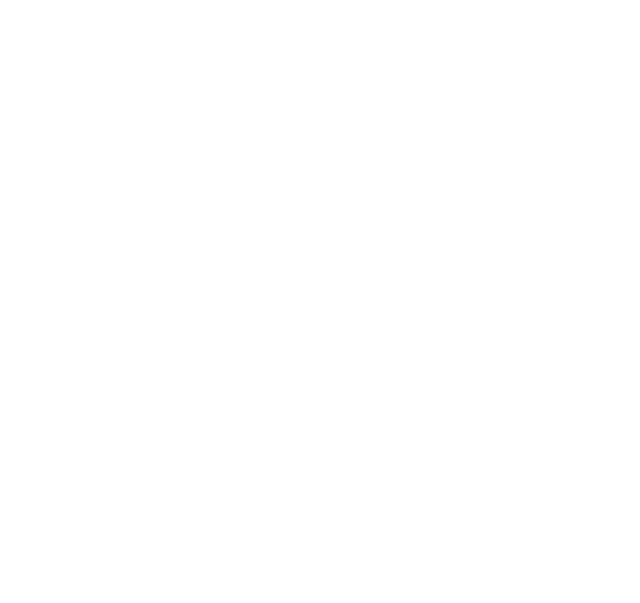
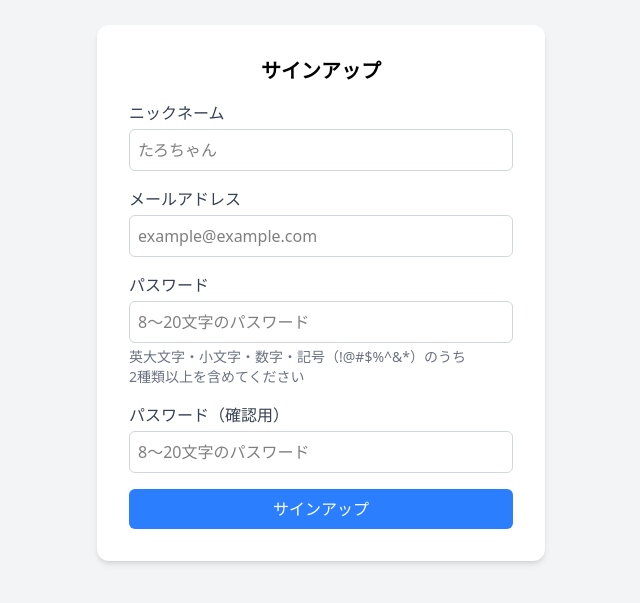
Before and after one commit to hrn-tmy/One-Liner-Diary, a React (Vite) app in the folder frontend/: page /signup in a window 1280 px wide. Before the commit this address had no page. Shown: the part 107-710 px from the top of the page, without its empty margins (319-959 px from the left). Built offline with nearby package versions, Linux system fonts and the light colour scheme.

Commit message:
add: サインアップページの作成

```diff
--- a/frontend/package.json
+++ b/frontend/package.json
@@ -10,11 +10,15 @@
     "preview": "vite preview"
   },
   "dependencies": {
+    "@hookform/resolvers": "^5.0.1",
     "@tailwindcss/vite": "^4.1.8",
+    "axios": "^1.9.0",
     "react": "^19.1.0",
     "react-dom": "^19.1.0",
+    "react-hook-form": "^7.56.4",
     "react-router-dom": "^7.6.1",
-    "tailwindcss": "^4.1.8"
+    "tailwindcss": "^4.1.8",
+    "zod": "^3.25.48"
   },
   "devDependencies": {
     "@eslint/js": "^9.25.0",
--- a/frontend/src/App.tsx
+++ b/frontend/src/App.tsx
@@ -1,11 +1,13 @@
 import { BrowserRouter, Routes, Route } from "react-router-dom";
 import Top from "./pages/Top";
+import SignUp from "./pages/SignUp";
 
 function App() {
   return (
     <BrowserRouter>
       <Routes>
         <Route path="/" element={<Top />} />
+        <Route path="/signup" element={<SignUp />} />
       </Routes>
     </BrowserRouter>
   );
--- /dev/null
+++ b/frontend/src/pages/SignUp.tsx
@@ -0,0 +1,124 @@
+import axios from "axios";
+import { useForm } from "react-hook-form";
+import { useNavigate } from "react-router-dom";
+import { userSchema, type signupData } from "../schema/userSchema";
+import { zodResolver } from "@hookform/resolvers/zod";
+
+export default function SignUp() {
+  const navigate = useNavigate();
+  const {
+    register,
+    watch,
+    handleSubmit,
+    formState: { errors },
+  } = useForm<signupData>({
+    resolver: zodResolver(userSchema),
+  });
+  const password = watch("password");
+  const confirmPassword = watch("confirmPassword");
+  const onSubmit = async (data: signupData) => {
+    try {
+      await axios.post(
+        "http://localhost:8080/signup",
+        {
+          name: data.name,
+          email: data.email,
+          password: data.password,
+        },
+        { withCredentials: true }
+      );
+      navigate("/diary");
+    } catch (error) {
+      console.error("サインアップ失敗", error);
+      alert("サインアップに失敗しました。");
+    }
+  };
+
+  return (
+    <div className="min-h-screen flex items-center justify-center bg-gray-100">
+      <form
+        onSubmit={handleSubmit(onSubmit)}
+        className="bg-white p-8 rounded-xl shadow-md w-full max-w-md space-y-4"
+      >
+        <h2 className="text-xl font-bold text-center">サインアップ</h2>
+        <div>
+          <label htmlFor="name" className="block mb-1 text-gray-700">
+            ニックネーム
+          </label>
+          <input
+            {...register("name")}
+            className="w-full border border-gray-300 p-2 rounded-md"
+            placeholder="たろちゃん"
+          />
+          {errors.name && (
+            <p className="text-sm text-red-500">{errors.name.message}</p>
+          )}
+        </div>
+
+        <div>
+          <label htmlFor="email" className="block mb-1 text-gray-700">
+            メールアドレス
+          </label>
+          <input
+            type="email"
+            {...register("email")}
+            className="w-full border border-gray-300 p-2 rounded-md"
+            placeholder="example@example.com"
+          />
+          {errors.email && (
+            <p className="text-sm text-red-500">{errors.email.message}</p>
+          )}
+        </div>
+
+        <div>
+          <label htmlFor="password" className="block mb-1 text-gray-700">
+            パスワード
+          </label>
+          <input
+            type="password"
+            {...register("password")}
+            className="w-full border border-gray-300 p-2 rounded-md"
+            placeholder="8〜20文字のパスワード"
+          />
+          <p className="text-sm text-gray-500 mt-1">
+            英大文字・小文字・数字・記号（!@#$%^&*）のうち
+            <br />
+            2種類以上を含めてください
+          </p>
+          {errors.password && (
+            <p className="text-sm text-red-500">{errors.password.message}</p>
+          )}
+        </div>
+
+        <div>
+          <label htmlFor="confirmPassword" className="block mb-1 text-gray-700">
+            パスワード（確認用）
+          </label>
+          <input
+            type="password"
+            {...register("confirmPassword")}
+            className="w-full border border-gray-300 p-2 rounded-md"
+            placeholder="8〜20文字のパスワード"
+          />
+          {errors.confirmPassword && (
+            <p className="text-sm text-red-500">
+              {errors.confirmPassword.message}
+            </p>
+          )}
+          {password !== confirmPassword && (
+            <p className="text-sm text-red-500">
+              パスワードが一致していません。
+            </p>
+          )}
+        </div>
+
+        <button
+          type="submit"
+          className="w-full bg-blue-500 hover:bg-blue-600 text-white p-2 rounded-md"
+        >
+          サインアップ
+        </button>
+      </form>
+    </div>
+  );
+}
--- /dev/null
+++ b/frontend/src/schema/userSchema.ts
@@ -0,0 +1,61 @@
+import { z } from "zod";
+
+export const userSchema = z
+  .object({
+    name: z
+      .string()
+      .min(1, "名前は必須です。")
+      .max(255, "名前は255文字以下で指定してください。"),
+    email: z
+      .string()
+      .min(1, "メールアドレスは必須です。")
+      .max(255, "メールアドレスは255文字以下で指定してください。")
+      .regex(
+        /^[\w.-]+@[a-zA-Z\d.-]+\.[a-zA-Z]{2,}$/,
+        "有効なメールアドレスを入力してください。"
+      ),
+    password: z
+      .string()
+      .min(8, "パスワードは8文字以上で指定してください。")
+      .max(20, "パスワードは20文字以下で指定してください。")
+      .refine(
+        (value) => {
+          const rules = [
+            /[a-z]/.test(value),
+            /[A-Z]/.test(value),
+            /[0-9]/.test(value),
+            /[!@#$%^&*]/.test(value),
+          ];
+          return rules.filter(Boolean).length >= 2;
+        },
+        {
+          message:
+            "パスワードは大文字・小文字・数字・記号のうち2種類以上を含めてください。",
+        }
+      ),
+    confirmPassword: z
+      .string()
+      .min(8, "パスワード（確認用）は8文字以上で指定してください。")
+      .max(20, "パスワード（確認用）は20文字以下で指定してください。")
+      .refine(
+        (value) => {
+          const rules = [
+            /[a-z]/.test(value),
+            /[A-Z]/.test(value),
+            /[0-9]/.test(value),
+            /[!@#$%^&*]/.test(value),
+          ];
+          return rules.filter(Boolean).length >= 2;
+        },
+        {
+          message:
+            "パスワードは大文字・小文字・数字・記号のうち2種類以上を含めてください。",
+        }
+      ),
+  })
+  .refine((data) => data.password !== data.confirmPassword, {
+    message: "パスワードが一致しません。",
+    path: ["confirmPassword"],
+  });
+
+export type signupData = z.infer<typeof userSchema>;
```
Also changed, not shown: 1 other file (tests, documents, lock files or other folders).
